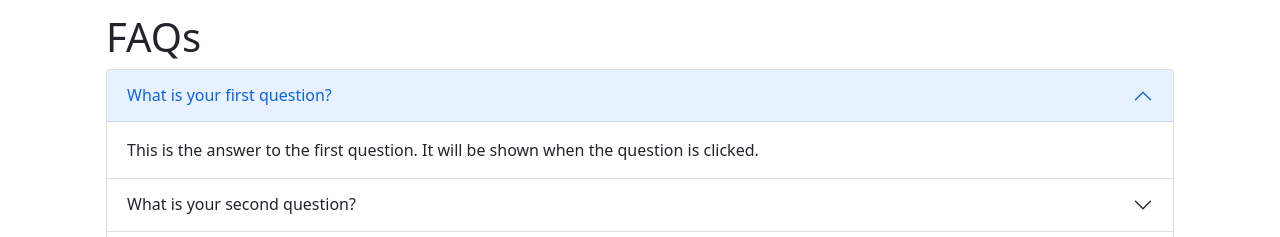
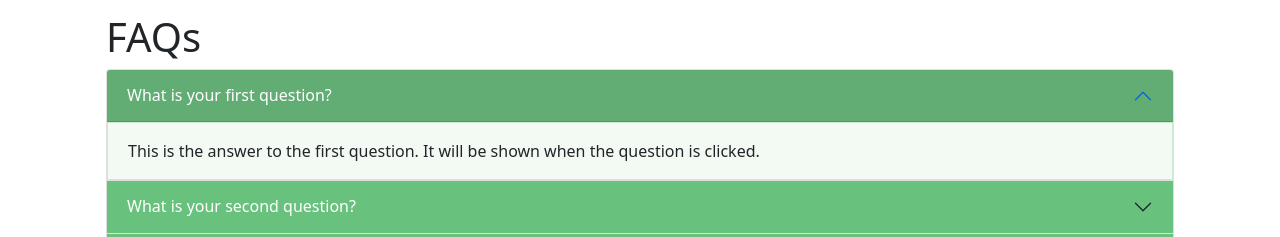
Before and after one commit to shaan4712/iiser-berhampur, a React (Vite) app in the folder caif/: page / in a window 1280 px wide. Shown: the part 715-952 px from the top of the page. Built offline with nearby package versions, Linux system fonts and the light colour scheme.

Commit message:
faqs section updated

```diff
--- /dev/null
+++ b/caif/src/css files/faq.css
@@ -0,0 +1,46 @@
+/* FAQ.css */
+.faq-accordion .accordion-button {
+  color: #fff; /* Text color for the button */
+  background-color: rgba(
+    40,
+    167,
+    69,
+    0.7
+  ); /* Semi-transparent green for the button */
+  border-color: rgba(
+    40,
+    167,
+    69,
+    0.7
+  ); /* Semi-transparent green border for the button */
+}
+
+.faq-accordion .accordion-button:not(.collapsed) {
+  color: #fff; /* Text color when the button is expanded */
+  background-color: rgba(
+    30,
+    139,
+    58,
+    0.7
+  ); /* Even more transparent green when expanded */
+  border-color: rgba(
+    30,
+    139,
+    58,
+    0.7
+  ); /* Even more transparent green border when expanded */
+}
+
+.faq-accordion .accordion-button:focus {
+  box-shadow: 0 0 0 0.2rem rgba(40, 167, 69, 0.5); /* Focus shadow with slight transparency */
+}
+
+.faq-accordion .accordion-body {
+  background-color: rgba(
+    240,
+    248,
+    240,
+    0.8
+  ); /* Semi-transparent light green background for the body */
+  border: 1px solid rgba(200, 230, 201, 0.8); /* Semi-transparent light green border for the body */
+}
--- a/caif/src/pages/FAQ.jsx
+++ b/caif/src/pages/FAQ.jsx
@@ -1,14 +1,15 @@
 import React from "react";
+import "../css files/faq.css";
 
 function FAQ() {
   return (
     <div className="container my-5">
       <h1>FAQs</h1>
-      <div className="accordion" id="faqAccordion">
+      <div className="accordion faq-accordion" id="faqAccordion">
         <div className="accordion-item">
           <h2 className="accordion-header" id="headingOne">
             <button
-              className="accordion-button"
+              className="accordion-button faq-button"
               type="button"
               data-bs-toggle="collapse"
               data-bs-target="#collapseOne"
@@ -33,7 +34,7 @@ function FAQ() {
         <div className="accordion-item">
           <h2 className="accordion-header" id="headingTwo">
             <button
-              className="accordion-button collapsed"
+              className="accordion-button faq-button collapsed"
               type="button"
               data-bs-toggle="collapse"
               data-bs-target="#collapseTwo"
@@ -58,7 +59,7 @@ function FAQ() {
         <div className="accordion-item">
           <h2 className="accordion-header" id="headingThree">
             <button
-              className="accordion-button collapsed"
+              className="accordion-button faq-button collapsed"
               type="button"
               data-bs-toggle="collapse"
               data-bs-target="#collapseThree"
```
